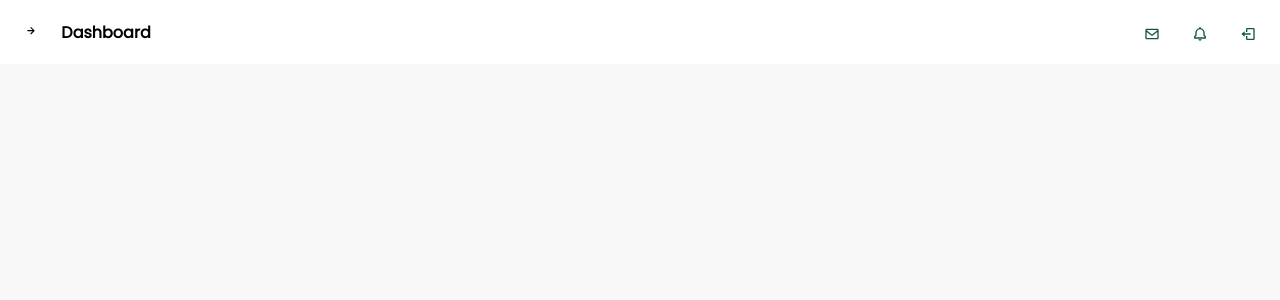
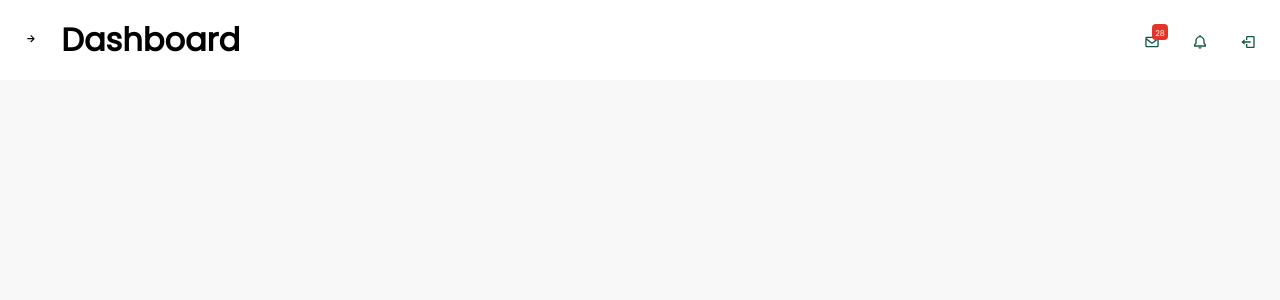
Before and after one commit to azerty0220pl/travl, a React (Create React App) app: page /#/ in a window 1280 px wide. Shown: the top 300 px of the page. Built offline with nearby package versions, Linux system fonts and the light colour scheme.

Commit message:
box absolute working

```diff
--- a/src/components/Box.js
+++ b/src/components/Box.js
@@ -17,6 +17,8 @@ export const BoxAbsolute = styled(Box)`
     height: 50%;
     top: 0;
     right: 0;
+    border-radius: ${props => props.radius || "0.25rem"};
+    padding: ${props => props.padding || "0.25rem 0rem"};
 `;
 
 export const Entry = styled(Box)`
--- a/src/components/Menu.jsx
+++ b/src/components/Menu.jsx
@@ -125,6 +125,9 @@ const Menu = ({ title }) => {
                 <Entry padding="1rem">
                     <Icon>
                         <BiEnvelope color="#135846" />
+                        <BoxAbsolute color="#E23428">
+                            <Text color="white" size="0.5rem" align="center">28</Text>
+                        </BoxAbsolute>
                     </Icon>
                     <Icon>
                         <BiBell color="#135846" />
--- a/src/components/Text.js
+++ b/src/components/Text.js
@@ -3,7 +3,7 @@ import { styled } from "styled-components";
 const Text = styled.p`
     color: ${props => props.color || "black"};
     text-align: ${props => props.align || "start"};
-    font-size: ${props => props.color || "1rem"};
+    font-size: ${props => props.size || "1rem"};
     font-weight: ${props => props.weight || "400"};
     text-decoration: none;
     width: 100%;
```
